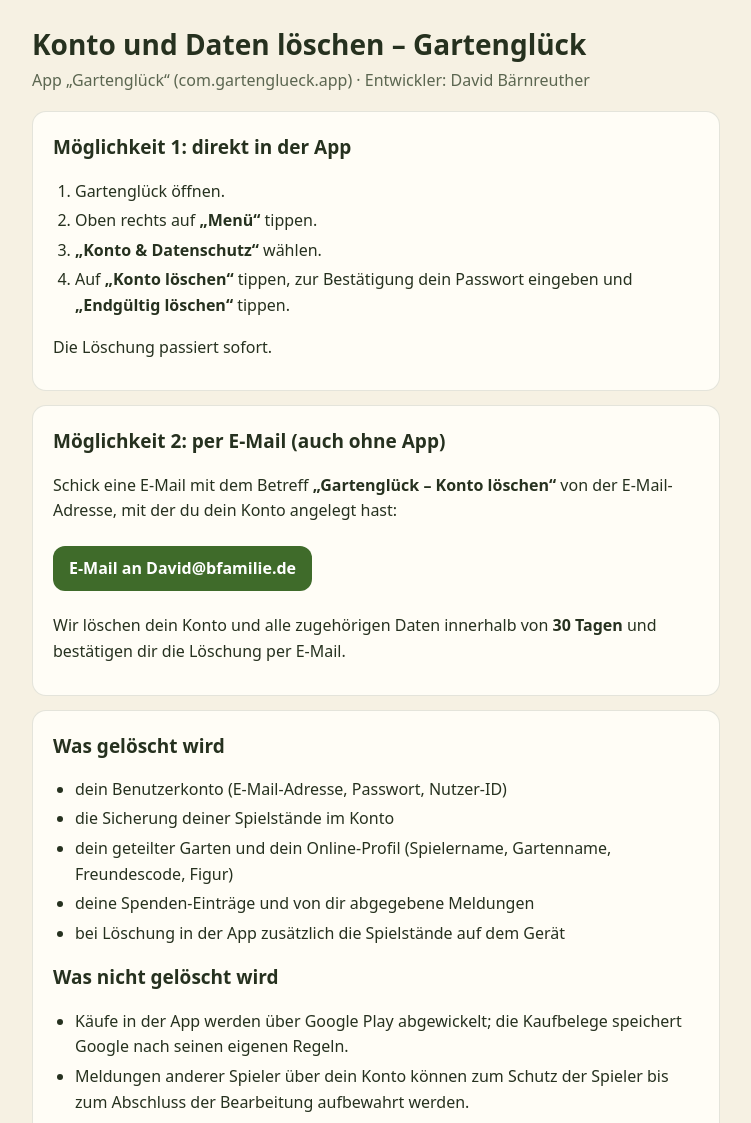
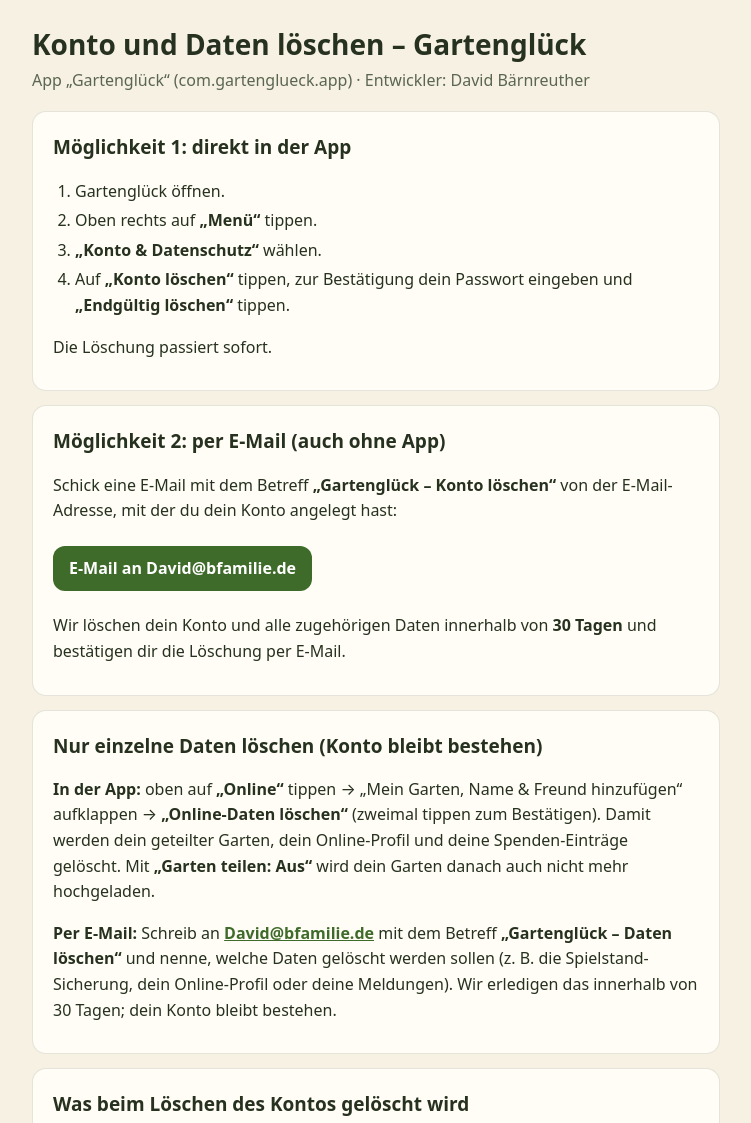
Before and after one commit to davidbaer88881-jpg/gartenglueck, a website: page konto-loeschen.html in a window 1280 px wide. Shown: the top 1123 px of the page, without its empty margins (264-1015 px from the left). Drawn offline with Linux system fonts and the light colour scheme.

Commit message:
Abschnitt: einzelne Daten löschen, ohne das Konto zu löschen

```diff
--- a/konto-loeschen.html
+++ b/konto-loeschen.html
@@ -4,7 +4,7 @@
 <meta charset="utf-8">
 <meta name="viewport" content="width=device-width, initial-scale=1">
 <title>Konto löschen – Gartenglück</title>
-<meta name="description" content="So löschst du dein Gartenglück-Konto und alle zugehörigen Daten.">
+<meta name="description" content="So löschst du dein Gartenglück-Konto oder einzelne Daten.">
 <style>
 :root{--bg:#f6f1e3;--card:#fffdf6;--ink:#26311f;--soft:#5b6650;--accent:#3f6b2a;--line:rgba(38,49,31,.12)}
 @media (prefers-color-scheme:dark){:root{--bg:#171c13;--card:#20271b;--ink:#ece7d6;--soft:#b7bda9;--accent:#9fd07a;--line:rgba(236,231,214,.14)}}
@@ -45,8 +45,14 @@
 <p>Wir löschen dein Konto und alle zugehörigen Daten innerhalb von <strong>30 Tagen</strong> und bestätigen dir die Löschung per E-Mail.</p>
 </section>
 
+<section id="einzelne-daten">
+<h2>Nur einzelne Daten löschen (Konto bleibt bestehen)</h2>
+<p><strong>In der App:</strong> oben auf <strong>„Online“</strong> tippen → „Mein Garten, Name &amp; Freund hinzufügen“ aufklappen → <strong>„Online-Daten löschen“</strong> (zweimal tippen zum Bestätigen). Damit werden dein geteilter Garten, dein Online-Profil und deine Spenden-Einträge gelöscht. Mit <strong>„Garten teilen: Aus“</strong> wird dein Garten danach auch nicht mehr hochgeladen.</p>
+<p><strong>Per E-Mail:</strong> Schreib an <a href="mailto:David@bfamilie.de?subject=Gartengl%C3%BCck%20-%20Daten%20l%C3%B6schen">David@bfamilie.de</a> mit dem Betreff <strong>„Gartenglück – Daten löschen“</strong> und nenne, welche Daten gelöscht werden sollen (z. B. die Spielstand-Sicherung, dein Online-Profil oder deine Meldungen). Wir erledigen das innerhalb von 30 Tagen; dein Konto bleibt bestehen.</p>
+</section>
+
 <section>
-<h2>Was gelöscht wird</h2>
+<h2>Was beim Löschen des Kontos gelöscht wird</h2>
 <ul>
 <li>dein Benutzerkonto (E-Mail-Adresse, Passwort, Nutzer-ID)</li>
 <li>die Sicherung deiner Spielstände im Konto</li>
```
